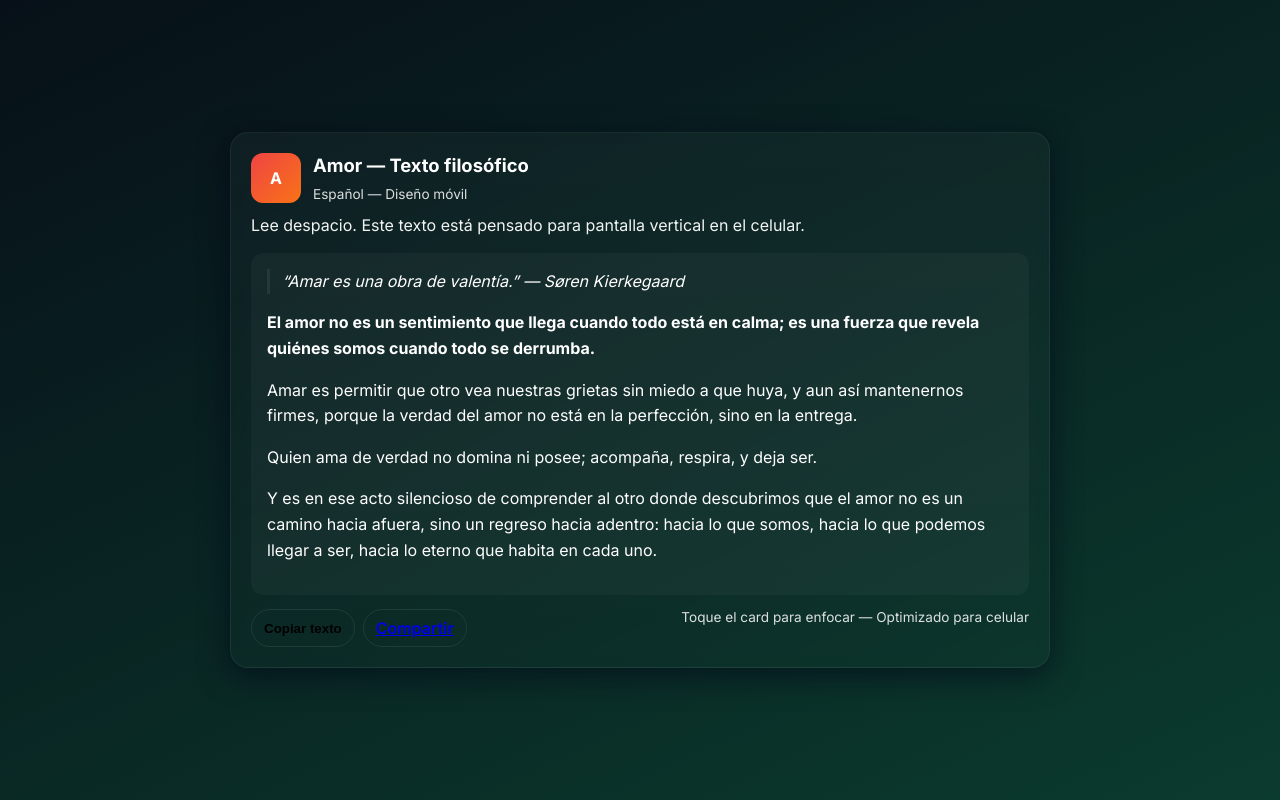
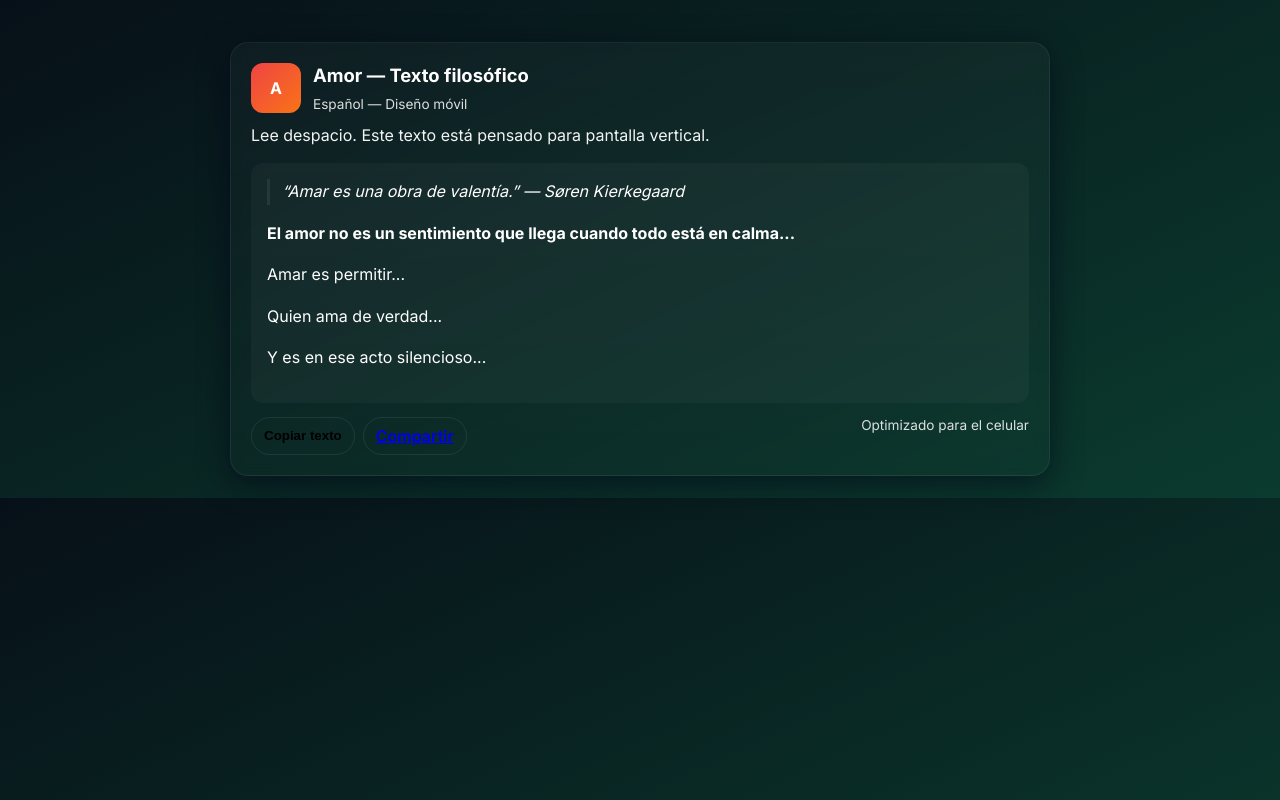
Before and after one commit to Rovanof/lengua, a plain HTML site: page 8.html in a window 1280 px wide. Drawn offline with Linux system fonts and the light colour scheme.

Commit message:
Update 8.html

```diff
--- a/8.html
+++ b/8.html
@@ -3,15 +3,24 @@
 <head>
   <meta charset="utf-8" />
   <meta name="viewport" content="width=device-width, initial-scale=1" />
-  <title>Amor — Texto filosófico (Español)</title>
+  <title>Amor — Texto filosófico</title>
   <link href="https://fonts.googleapis.com/css2?family=Inter:wght@300;400;600;700&display=swap" rel="stylesheet">
   <style>
-    :root{--bg1:#071018;--bg2:#0b3b2e;--card: rgba(255,255,255,0.04);--accent: #fff}
+    :root{--bg1:#071018;--bg2:#0b3b2e;--accent:#fff}
     *{box-sizing:border-box}
-    html,body{height:100%;margin:0;font-family:Inter,system-ui,-apple-system,'Segoe UI',Roboto,'Helvetica Neue',Arial}
-    body{background:linear-gradient(155deg,var(--bg1),var(--bg2));color:var(--accent);display:flex;align-items:center;justify-content:center;padding:22px}
-    .wrap{width:100%;max-width:820px}
-    .card{background:linear-gradient(180deg,rgba(255,255,255,0.03),rgba(255,255,255,0.01));border-radius:18px;padding:20px;backdrop-filter: blur(6px);box-shadow:0 8px 30px rgba(2,6,23,0.6);border:1px solid rgba(255,255,255,0.06)}
+    body{
+      margin:0;
+      font-family:Inter,system-ui,-apple-system,'Segoe UI',Roboto,'Helvetica Neue',Arial;
+      background:linear-gradient(155deg,var(--bg1),var(--bg2));
+      color:var(--accent);
+      padding:22px 12px;
+    }
+    .wrap{width:100%;max-width:820px;margin:0 auto;margin-top:20px;}
+    .card{
+      background:linear-gradient(180deg,rgba(255,255,255,0.03),rgba(255,255,255,0.01));
+      border-radius:18px;padding:20px;backdrop-filter: blur(6px);
+      box-shadow:0 8px 30px rgba(2,6,23,0.6);border:1px solid rgba(255,255,255,0.06)
+    }
     header{display:flex;align-items:center;gap:12px;margin-bottom:12px}
     .logo{width:50px;height:50px;border-radius:12px;background:linear-gradient(135deg,#ef4444,#f97316);display:flex;align-items:center;justify-content:center;font-weight:700}
     h1{font-size:1.15rem;margin:0}
@@ -36,36 +45,37 @@
         </div>
       </header>
 
-      <p class="lead">Lee despacio. Este texto está pensado para pantalla vertical en el celular.</p>
+      <p class="lead">Lee despacio. Este texto está pensado para pantalla vertical.</p>
 
       <article>
         <blockquote>“Amar es una obra de valentía.” — Søren Kierkegaard</blockquote>
 
-        <p><strong>El amor no es un sentimiento que llega cuando todo está en calma; es una fuerza que revela quiénes somos cuando todo se derrumba.</strong></p>
+        <p><strong>El amor no es un sentimiento que llega cuando todo está en calma...</strong></p>
 
-        <p>Amar es permitir que otro vea nuestras grietas sin miedo a que huya, y aun así mantenernos firmes, porque la verdad del amor no está en la perfección, sino en la entrega.</p>
+        <p>Amar es permitir...</p>
 
-        <p>Quien ama de verdad no domina ni posee; acompaña, respira, y deja ser.</p>
+        <p>Quien ama de verdad...</p>
 
-        <p>Y es en ese acto silencioso de comprender al otro donde descubrimos que el amor no es un camino hacia afuera, sino un regreso hacia adentro: hacia lo que somos, hacia lo que podemos llegar a ser, hacia lo eterno que habita en cada uno.</p>
+        <p>Y es en ese acto silencioso...</p>
       </article>
 
       <footer>
         <button class="btn" onclick="copyText()">Copiar texto</button>
         <a class="btn" href="#" onclick="share()">Compartir</a>
         <div style="flex:1"></div>
-        <div class="small">Toque el card para enfocar — Optimizado para celular</div>
+        <div class="small">Optimizado para el celular</div>
       </footer>
     </div>
   </div>
 
   <script>
     function copyText(){
-      const text = `El amor no es un sentimiento que llega cuando todo está en calma; es una fuerza que revela quiénes somos cuando todo se derrumba.\n\nAmar es permitir que otro vea nuestras grietas sin miedo a que huya, y aun así mantenernos firmes, porque la verdad del amor no está en la perfección, sino en la entrega.\n\nQuien ama de verdad no domina ni posee; acompaña, respira, y deja ser.\n\nY es en ese acto silencioso de comprender al otro donde descubrimos que el amor no es un camino hacia afuera, sino un regreso hacia adentro: hacia lo que somos, hacia lo que podemos llegar a ser, hacia lo eterno que habita en cada uno.`;
-      navigator.clipboard?.writeText(text).then(()=>{alert('Texto copiado al portapapeles')}).catch(()=>{alert('Copia no disponible')});
+      const text = `El amor no es un sentimiento...`;
+      navigator.clipboard?.writeText(text).then(()=>alert('Copiado')).catch(()=>alert('No disponible'));
     }
     function share(){
-      if(navigator.share){navigator.share({title:document.title,text:document.querySelector('article').innerText}).catch(()=>{});} else { alert('Compartir nativo no está disponible en este dispositivo'); }
+      if(navigator.share){navigator.share({title:document.title,text:document.querySelector('article').innerText});}
+      else alert('No soportado');
     }
   </script>
 </body>
```
